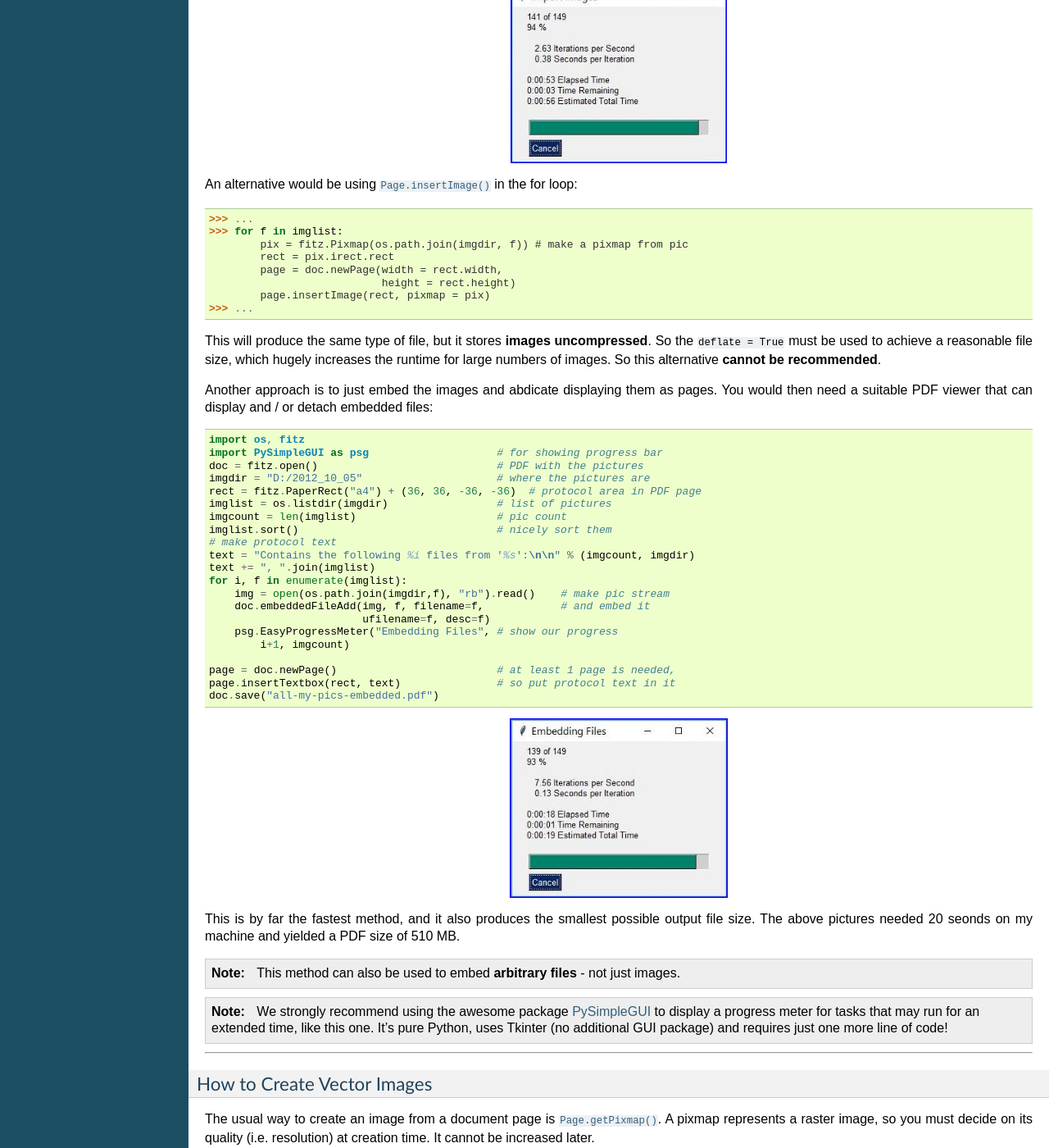
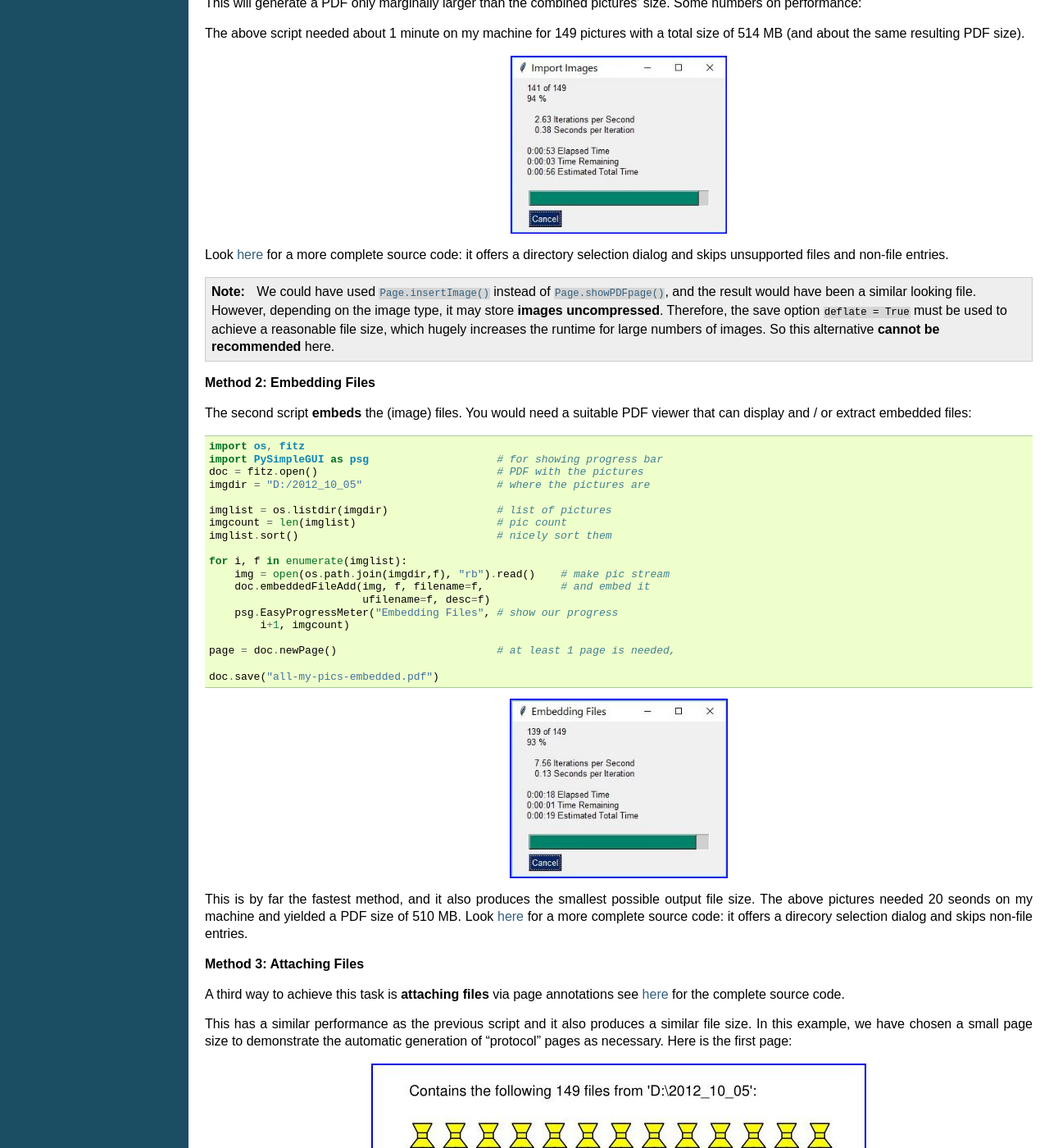
Before and after one commit to pymupdf/PyMuPDF-Optional-Material, a Sphinx documentation site: the page built from docs/faq.rst, in a window 1280 px wide and 1400 px high, scrolled down 4342 px. Shown: the whole window at 82% size. Built offline with Sphinx 7.4.7, drawn with Linux system fonts in a browser that asks for light colours; some of the changed text lies outside the part shown.

Commit message:
docu update

```diff
--- a/docs/faq.rst
+++ b/docs/faq.rst
@@ -82,6 +82,8 @@ You have basically two options:
     >>> blocks = d["blocks"]
     >>> imgblocks = [b for b in blocks if b["type"] == 1]
 
+    .. note:: Of course you can use this method for PDFs, too!
+
 ----------
 
 .. index::
@@ -152,7 +154,9 @@ The scripts `extract-imga.py <https://github.com/JorjMcKie/PyMuPDF-Utilities/blo
 
 How to Make a PDF of All your Pictures
 ~~~~~~~~~~~~~~~~~~~~~~~~~~~~~~~~~~~~~~~~~~~~~~~~~~~~~~~~~~~~~~~~~~~~~~~~~~~~~~
-We show two scripts that take a list of image files and put them all in one PDF.
+We show here **three scripts** that take a list of (image and other) files and put them all in one PDF.
+
+**Method 1: Inserting Images as Pages**
 
 The first one converts each image to a PDF page with the same dimensions::
 
@@ -177,7 +181,7 @@ The first one converts each image to a PDF page with the same dimensions::
 
  doc.save("all-my-pics.pdf")
 
-This will generate a PDF marginally larger than the combined pictures's size. Some numbers on performance:
+This will generate a PDF only marginally larger than the combined pictures' size. Some numbers on performance:
 
 The above script needed about 1 minute on my machine for 149 pictures with a total size of 514 MB (and about the same resulting PDF size).
 
@@ -185,32 +189,23 @@ The above script needed about 1 minute on my machine for 149 pictures with a tot
    :align: center
    :scale: 80
 
-An alternative would be using :meth:`Page.insertImage` in the for loop:
+Look `here <https://github.com/JorjMcKie/PyMuPDF-Utilities/blob/master/all-my-pics-inserted.py>`_ for a more complete source code: it offers a directory selection dialog and skips unsupported files and non-file entries.
 
->>> ...
->>> for f in imglist:
-        pix = fitz.Pixmap(os.path.join(imgdir, f)) # make a pixmap from pic
-        rect = pix.irect.rect
-        page = doc.newPage(width = rect.width,
-                           height = rect.height)
-        page.insertImage(rect, pixmap = pix)
->>> ...
+.. note:: We could have used :meth:`Page.insertImage` instead of :meth:`Page.showPDFpage`, and the result would have been a similar looking file. However, depending on the image type, it may store **images uncompressed**. Therefore, the save option ``deflate = True`` must be used to achieve a reasonable file size, which hugely increases the runtime for large numbers of images. So this alternative **cannot be recommended** here.
 
-This will produce the same type of file, but it stores **images uncompressed**. So the ``deflate = True`` must be used to achieve a reasonable file size, which hugely increases the runtime for large numbers of images. So this alternative **cannot be recommended**.
+**Method 2: Embedding Files**
 
-Another approach is to just embed the images and abdicate displaying them as pages. You would then need a suitable PDF viewer that can display and / or detach embedded files::
+The second script **embeds** the (image) files. You would need a suitable PDF viewer that can display and / or extract embedded files::
 
  import os, fitz
  import PySimpleGUI as psg                    # for showing progress bar
  doc = fitz.open()                            # PDF with the pictures
  imgdir = "D:/2012_10_05"                     # where the pictures are
- rect = fitz.PaperRect("a4") + (36, 36, -36, -36)  # protocol area in PDF page
+
  imglist = os.listdir(imgdir)                 # list of pictures
  imgcount = len(imglist)                      # pic count
  imglist.sort()                               # nicely sort them
- # make protocol text
- text = "Contains the following %i files from '%s':\n\n" % (imgcount, imgdir)
- text += ", ".join(imglist)
+
  for i, f in enumerate(imglist):
      img = open(os.path.join(imgdir,f), "rb").read()    # make pic stream
      doc.embeddedFileAdd(img, f, filename=f,            # and embed it
@@ -219,18 +214,27 @@ Another approach is to just embed the images and abdicate displaying them as pag
          i+1, imgcount)
 
  page = doc.newPage()                         # at least 1 page is needed,
- page.insertTextbox(rect, text)               # so put protocol text in it
+
  doc.save("all-my-pics-embedded.pdf")
 
 .. image:: img-embed-progress.jpg
    :align: center
    :scale: 80
 
-This is by far the fastest method, and it also produces the smallest possible output file size. The above pictures needed 20 seonds on my machine and yielded a PDF size of 510 MB.
+This is by far the fastest method, and it also produces the smallest possible output file size. The above pictures needed 20 seonds on my machine and yielded a PDF size of 510 MB. Look `here <https://github.com/JorjMcKie/PyMuPDF-Utilities/blob/master/all-my-pics-embedded.py>`_ for a more complete source code: it offers a direcory selection dialog and skips non-file entries.
 
-.. note:: This method can also be used to embed **arbitrary files** - not just images.
+**Method 3: Attaching Files**
 
-.. note:: We strongly recommend using the awesome package `PySimpleGUI <https://pypi.org/project/PySimpleGUI/>`_ to display a progress meter for tasks that may run for an extended time, like this one. It's pure Python, uses Tkinter (no additional GUI package) and requires just one more line of code!
+A third way to achieve this task is **attaching files** via page annotations see `here <https://github.com/JorjMcKie/PyMuPDF-Utilities/blob/master/all-my-pics-attached.py>`_ for the complete source code.
+
+This has a similar performance as the previous script and it also produces a similar file size. In this example, we have chosen a small page size to demonstrate the automatic generation of "protocol" pages as necessary. Here is the first page:
+
+.. image:: img-attach-result.jpg
+   :align: center
+
+.. note:: Both, the **embed** and the **attach** methods can be used for **arbitrary files** - not just images.
+
+.. note:: We strongly recommend using the awesome package `PySimpleGUI <https://pypi.org/project/PySimpleGUI/>`_ to display a progress meter for tasks that may run for an extended time span. It's pure Python, uses Tkinter (no additional GUI package) and requires just one more line of code!
 
 ----------
 
```
Also changed, not shown: docs/img-attach-result.jpg (added), 1 other file.
